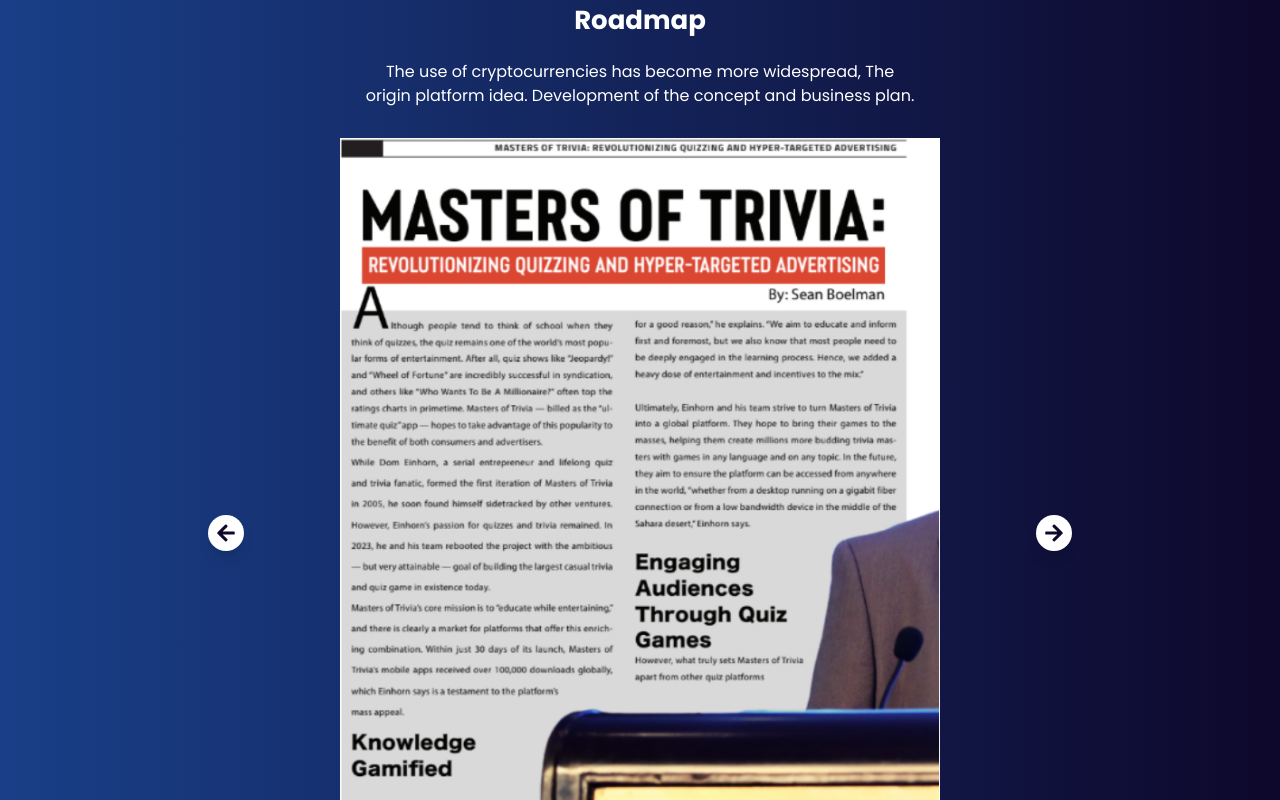
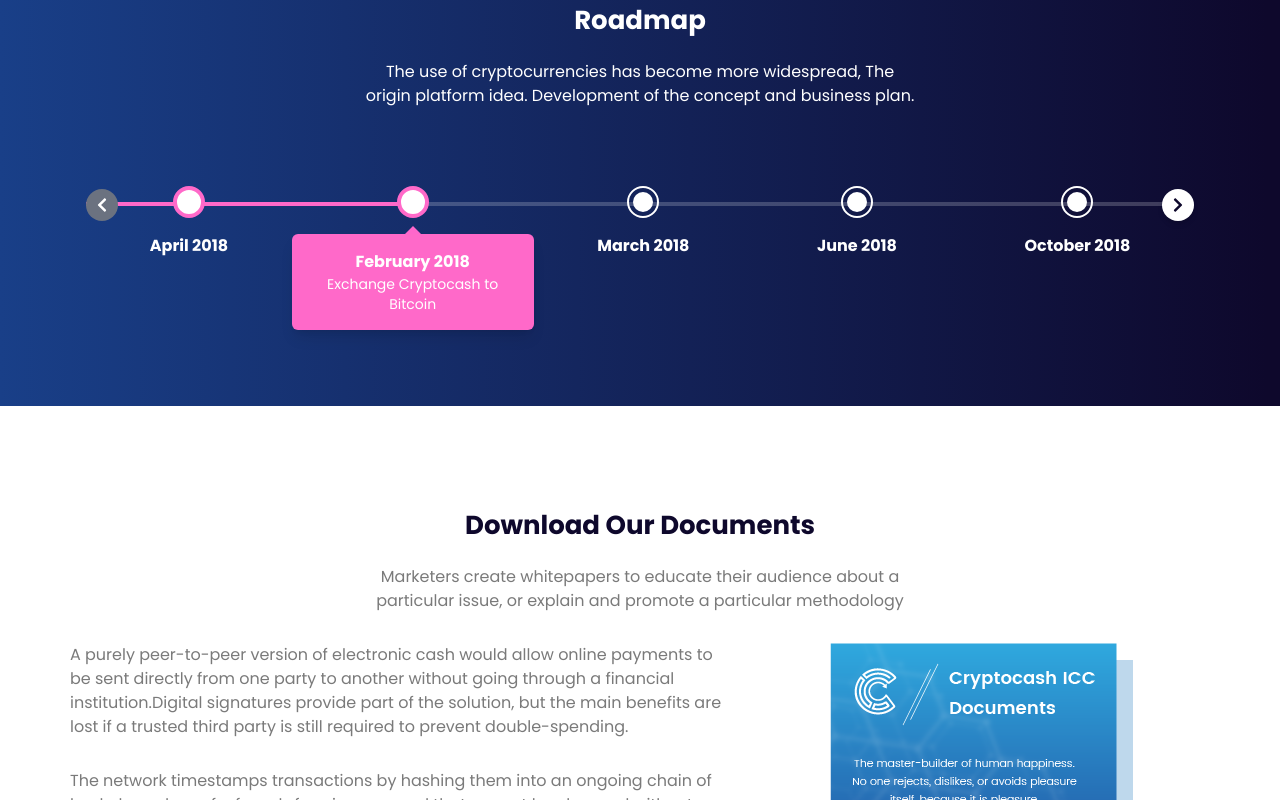
Before and after one commit to Ahsanch007/Cryptocash, a Next.js app: page / in a window 1280 px wide. Shown: the part 4180-4980 px from the top of the page. Built offline with nearby package versions, Linux system fonts and the light colour scheme.

Commit message:
done changes

```diff
--- a/src/app/globals.css
+++ b/src/app/globals.css
@@ -438,6 +438,22 @@
   overflow: hidden;
 }
 
+
+
+.timeline_inner::before {
+  border-color: rgba(0, 0, 0, 0) rgba(0, 0, 0, 0) #ff67cb;
+  border-style: solid;
+  border-width: 0 8px 8px;
+  content: "";
+  height: 0;
+  left: 0;
+  margin: 0 auto;
+  position: absolute;
+  right: 0;
+  top: -24px;
+  width: 0;
+}
+
 @media only screen and (max-width: 991px) {
   .vertical_social {
       position: relative;
--- a/src/components/Home/Roadmap.js
+++ b/src/components/Home/Roadmap.js
@@ -1,5 +1,6 @@
 import React from 'react'
 import ImageSlider from '../ui/ImageSlider'
+import Timeline from '../ui/Timeline'
 
 export const Roadmap = () => {
     return (
@@ -14,7 +15,8 @@
 
                     </p>
                 </div>
-                <ImageSlider />
+                <Timeline />
+                {/* <ImageSlider /> */}
 
 
             </div>
--- /dev/null
+++ b/src/components/ui/Timeline.js
@@ -0,0 +1,113 @@
+import { useState } from "react";
+import { FaChevronLeft, FaChevronRight } from "react-icons/fa";
+
+const Timeline = () => {
+    const [activeIndex, setActiveIndex] = useState(0);
+    const [showContent, setShowContent] = useState(true); // To control content visibility
+
+    const timelineData = [
+        { date: "April 2018", content: "Initial Coin Distribution & marketing" },
+        { date: "February 2018", content: "Exchange Cryptocash to Bitcoin" },
+        { date: "March 2018", content: "BTCC mode of payment in Cryptocash" },
+        { date: "June 2018", content: "Send-Receive coin Cryptocash & mobile" },
+        { date: "October 2018", content: "Coin Marketcap, World Coin Index" },
+        { date: "October 2018", content: "Coin Marketcap, World Coin Index" },
+    ];
+
+    const itemsToShow = window.innerWidth < 768 ? 2 : window.innerWidth < 1024 ? 3 : 5; // Set number of items to show based on screen size
+
+    const handleNavigation = (direction) => {
+        setShowContent(false); // Hide content when navigating
+
+        if (direction === "prev" && activeIndex > 0) {
+            setActiveIndex((prev) => prev - 1); // Move to previous item
+        } else if (direction === "next" && activeIndex < timelineData.length - itemsToShow) {
+            setActiveIndex((prev) => prev + 1); // Move to next item
+        }
+
+        // Reset active state after navigating to give a clear transition
+        setTimeout(() => {
+            setShowContent(true); // Re-show the content (second data)
+        }, 300); // Adjust time delay to your preference
+    };
+
+    return (
+        <div className="relative bg-gradient-to-r from-blue-800 to-blue-900 text-white py-12 px-4">
+            {/* Navigation Arrows */}
+            <button
+                onClick={() => handleNavigation("prev")}
+                className={`absolute top-[40%] z-[1] left-4 transform -translate-y-1/2 p-2 rounded-full ${activeIndex === 0
+                    ? "bg-gray-500 cursor-not-allowed"
+                    : "bg-white text-[#0e082c] hover:bg-[#ff69c9] hover:text-white shadow-md  "
+                    }`}
+                disabled={activeIndex === 0}
+            >
+                <FaChevronLeft />
+            </button>
+            <button
+                onClick={() => handleNavigation("next")}
+                className={`absolute top-[40%] z-[1] right-4 transform -translate-y-1/2 p-2 rounded-full ${activeIndex >= timelineData.length - itemsToShow
+                    ? "bg-gray-500 cursor-not-allowed"
+                    : "bg-white text-[#0e082c] hover:bg-[#ff69c9] hover:text-white shadow-md  "
+                    }`}
+                disabled={activeIndex >= timelineData.length - itemsToShow}
+            >
+                <FaChevronRight />
+            </button>
+
+            {/* Timeline */}
+            <div className="relative flex items-center justify-between">
+                {/* Background Line */}
+                <div className="absolute top-[25%] left-0 h-1 w-full bg-[#fff3] transform -translate-y-1/2"></div>
+
+                {/* Active Progress Bar */}
+                <div
+                    className="absolute top-[25%] w-full lg:w-[30%] left-0 h-1 bg-[#ff69c9] transform -translate-y-1/2 transition-all duration-300"
+
+                ></div>
+
+                {/* Timeline Items */}
+                {timelineData.slice(activeIndex, activeIndex + itemsToShow).map((item, index) => (
+                    <div
+                        key={index}
+                        className="relative flex flex-col items-center text-center"
+                        style={{ flex: "1 1 auto" }}
+                    >
+                        {/* Circle */}
+                        <div
+                            className={`w-8 h-8 flex items-center justify-center rounded-full  ${index <= 1 ? "border-[#ff69c9] bg-white border-4" : " border-2 border-white "
+                                }  `}
+                        >
+                            <div
+                                className={`w-[20px] h-[20px] rounded-full ${index <= activeIndex ? "bg-white" : "bg-white"
+                                    }`}
+                            ></div>
+                        </div>
+
+                        {/* Date */}
+                        <p
+                            className={`mt-4 text-md font-bold text-white
+                                `}
+                        >
+                            {item.date}
+                        </p>
+
+                        {/* Content Box */}
+                        {showContent && index === 1 && ( // Only show content for the second item
+                            <div className="absolute mt-12 p-4 bg-[#ff69c9] text-white rounded-md shadow-lg">
+                                <div className="relative timeline_inner">
+                                    <h3 className="text-md font-bold">
+                                        {item.date}
+                                    </h3>
+                                    <p className="text-sm text-white">{item.content}</p>
+                                </div>
+                            </div>
+                        )}
+                    </div>
+                ))}
+            </div>
+        </div>
+    );
+};
+
+export default Timeline;
```
